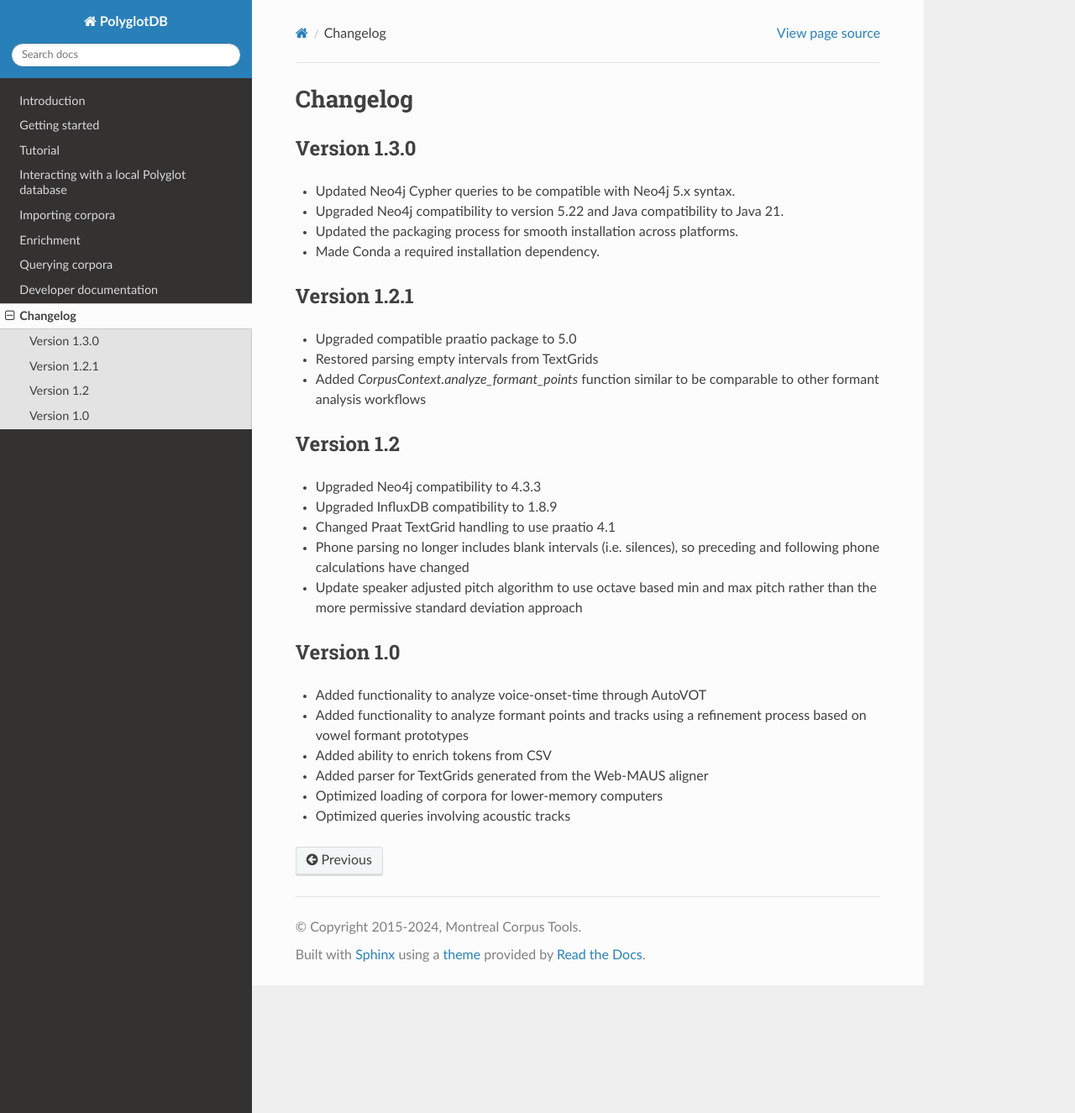
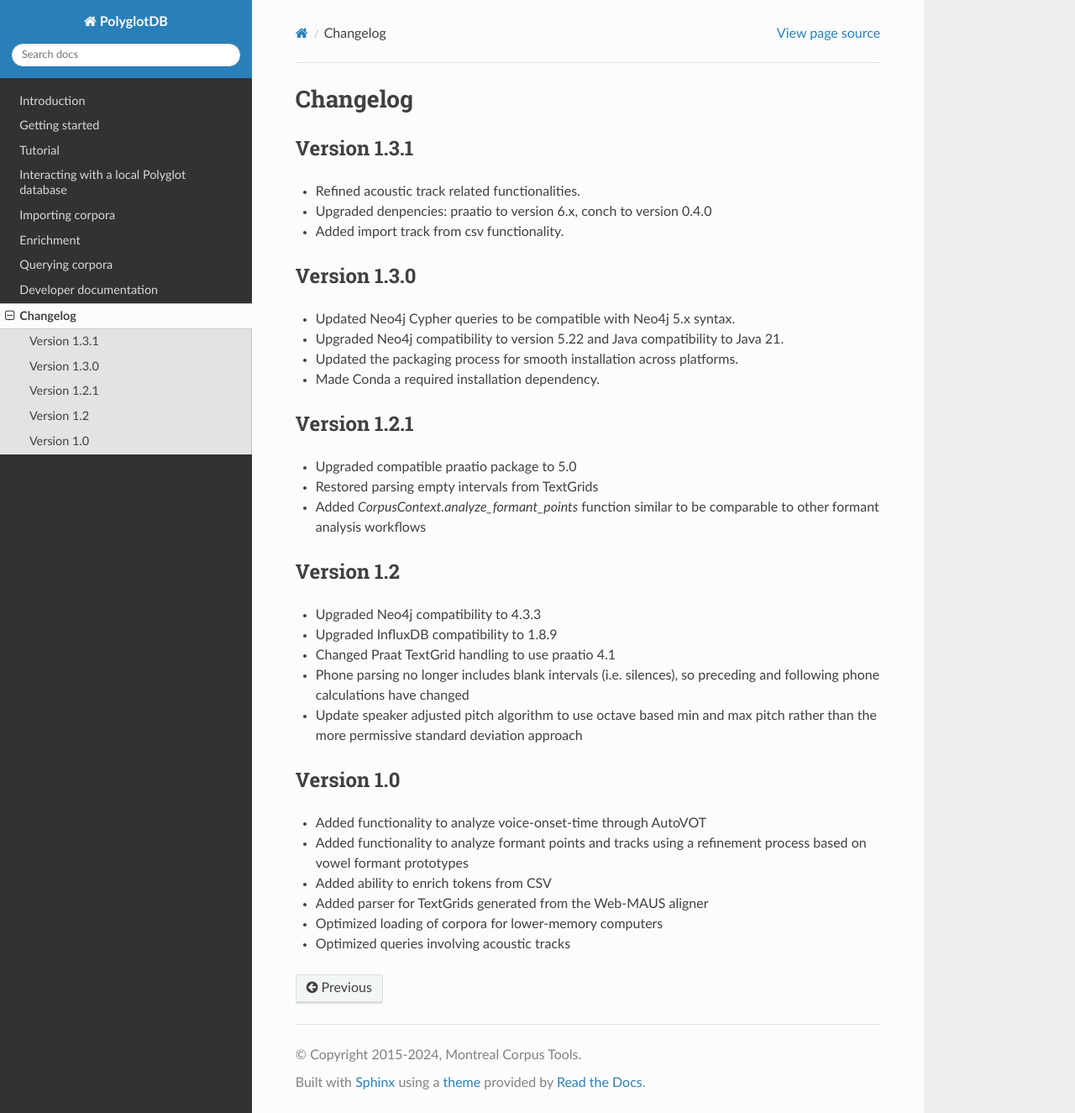
Before and after one commit to MontrealCorpusTools/PolyglotDB, a Sphinx documentation site: the page built from docs/source/changelog.rst, in a window 1280 px wide and 1325 px high. Shown: the whole window at 84% size. Built offline with Sphinx 7.4.7 and the Read the Docs theme 3.1.0, drawn with Linux system fonts in a browser that asks for light colours; the version number could not be read and is left out.

Commit message:
Add changelog for v1.3.1

```diff
--- a/docs/source/changelog.rst
+++ b/docs/source/changelog.rst
@@ -3,6 +3,12 @@
 Changelog
 *********
 
+Version 1.3.1
+=============
+
+* Refined acoustic track related functionalities.
+* Upgraded denpencies: praatio to version 6.x, conch to version 0.4.0
+* Added import track from csv functionality.
 
 Version 1.3.0
 =============
```
